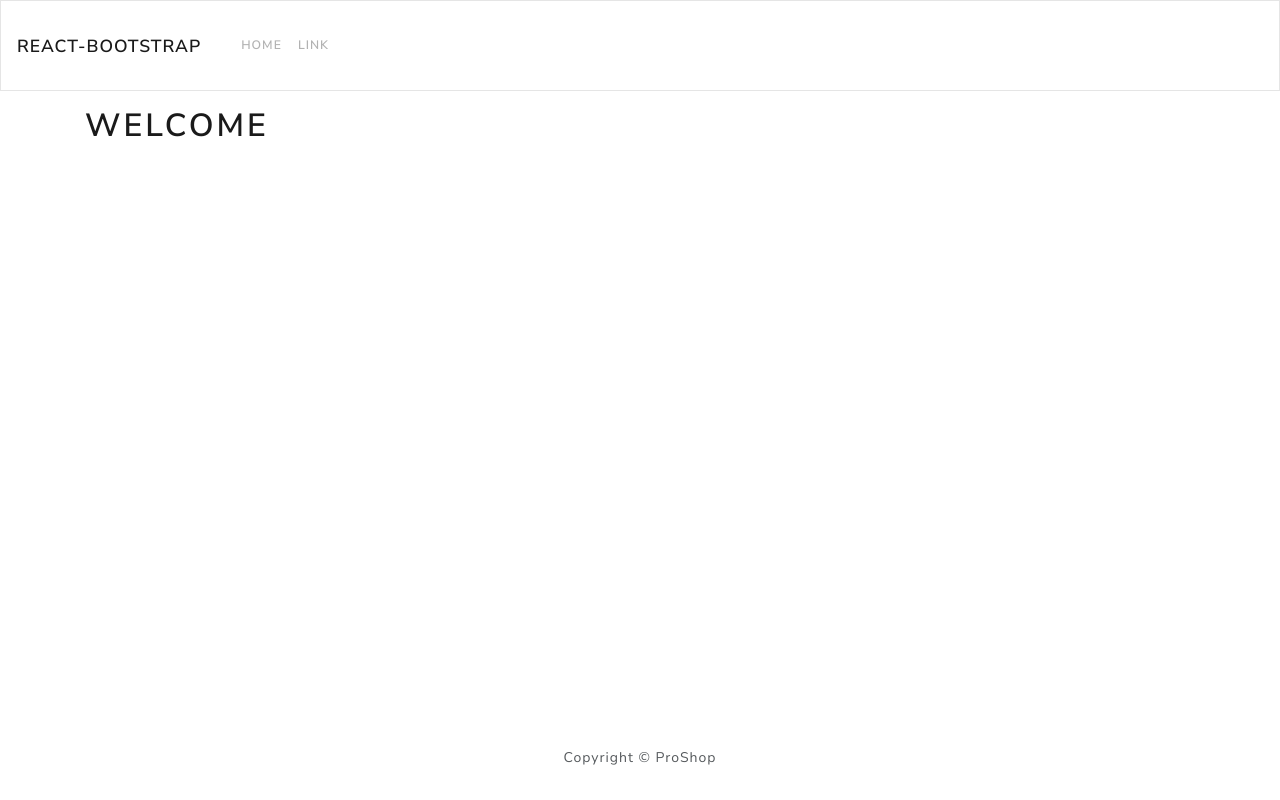
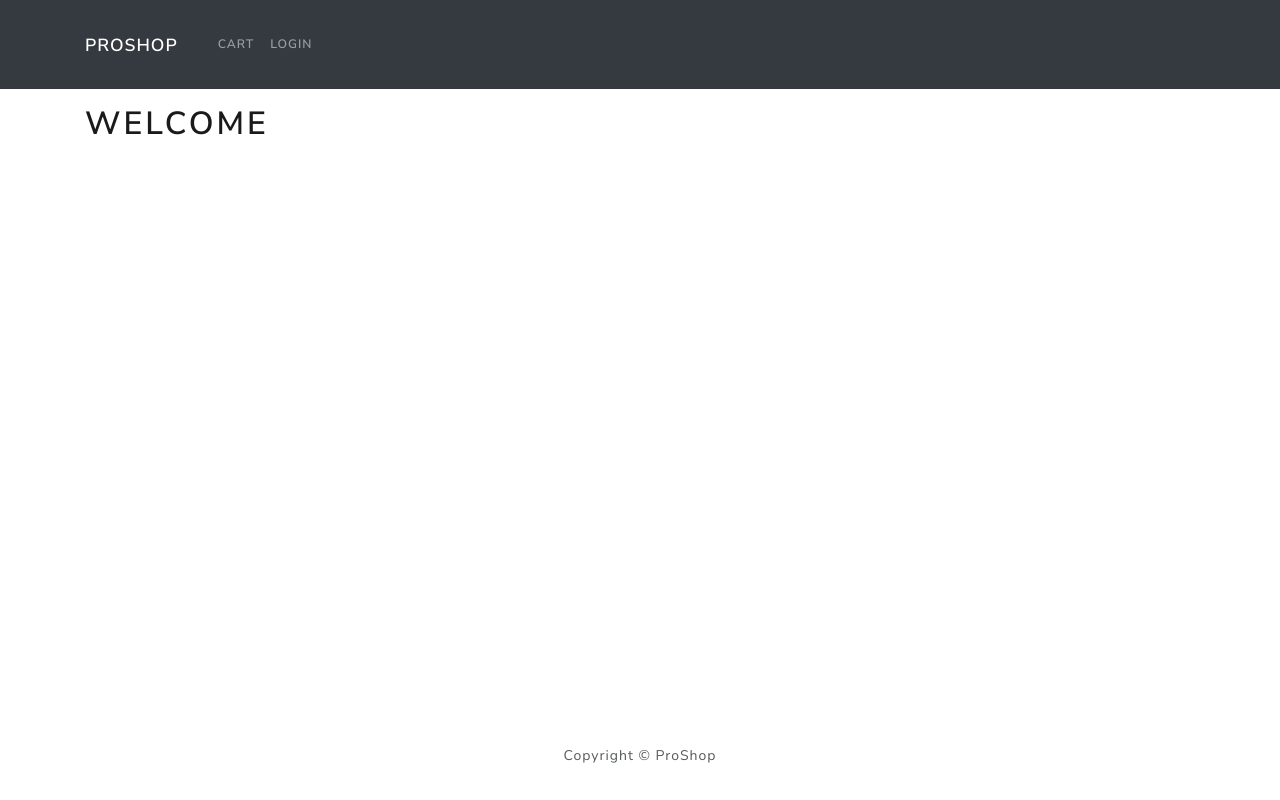
Before and after one commit to nickmccullum/django-react, a React (Create React App) app in the folder frontend/: page / in a window 1280 px wide. Built offline with nearby package versions, Linux system fonts and the light colour scheme.

Commit message:
formatted the navbar in Header.js

```diff
--- a/frontend/src/components/Header.js
+++ b/frontend/src/components/Header.js
@@ -4,15 +4,18 @@ function Header() {
     return (
         <div>
             <header>
-                <Navbar bg="light" expand="lg">
-                    <Navbar.Brand href="#home">React-Bootstrap</Navbar.Brand>
-                    <Navbar.Toggle aria-controls="basic-navbar-nav" />
-                    <Navbar.Collapse id="basic-navbar-nav">
-                        <Nav className="mr-auto">
-                            <Nav.Link href="#home">Home</Nav.Link>
-                            <Nav.Link href="#link">Link</Nav.Link>
-                        </Nav>
-                    </Navbar.Collapse>
+                <Navbar bg="dark" variant=
+                    "dark" expand="lg" collapseOnSelect>
+                    <Container>
+                        <Navbar.Brand href="/">ProShop</Navbar.Brand>
+                        <Navbar.Toggle aria-controls="basic-navbar-nav" />
+                        <Navbar.Collapse id="basic-navbar-nav">
+                            <Nav className="mr-auto">
+                                <Nav.Link href="/cart">Cart</Nav.Link>
+                                <Nav.Link href="/login">Login</Nav.Link>
+                            </Nav>
+                        </Navbar.Collapse>
+                    </Container>
                 </Navbar>
             </header>
         </div>
```
